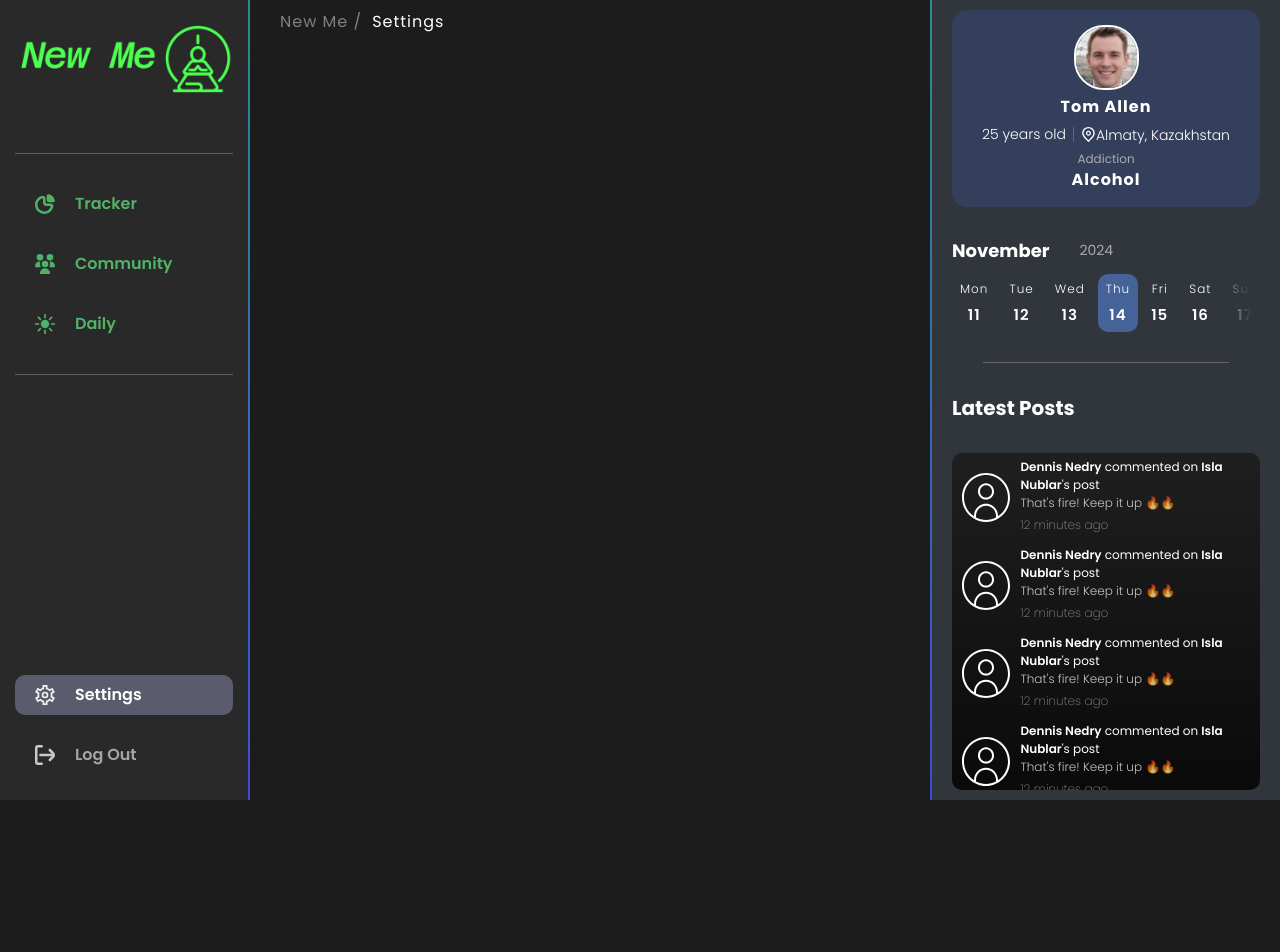
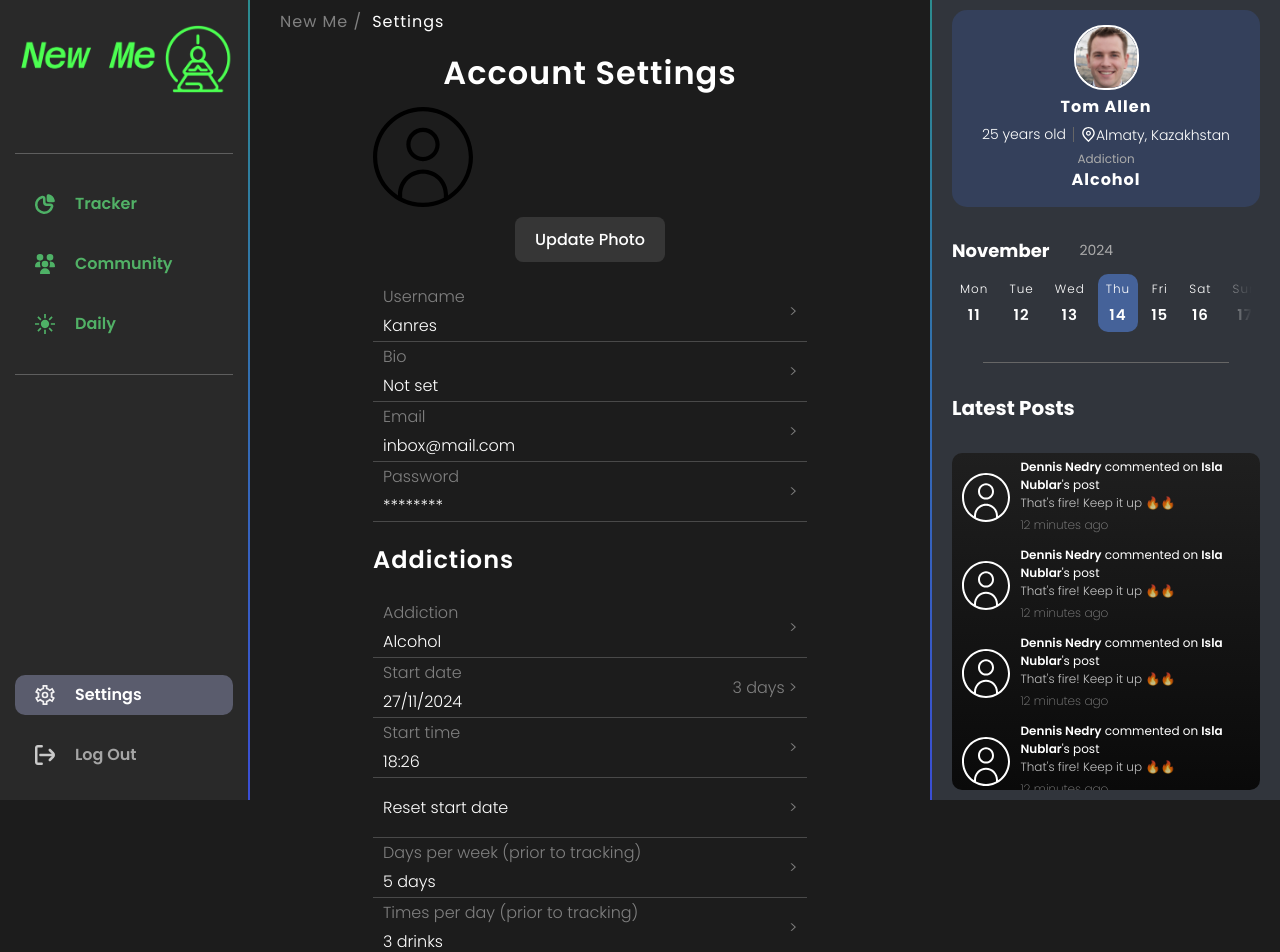
Before and after one commit to Kanres-GH/sobriety-front, a React (Vite) app: page /settings in a window 1280 px wide. Shown: the top 952 px of the page. Before the commit the page ends 800 px from the top, so only its background shows below. Built offline with nearby package versions, Linux system fonts and the light colour scheme.

Commit message:
added settings page, fixed days tracker design

```diff
--- a/src/App.tsx
+++ b/src/App.tsx
@@ -24,13 +24,13 @@ export default function App() {
                 <Route path='/register' element={<RegisterPage />} />
                 <Route path='/tracker/dashboard' element={<MainPage />} />
                 <Route path='/settings' element={<SettingsPage />} />
-                <Route path='/profile' element={<ProfilePage />} />
                 <Route path='/community/feed' element={<CommunityPage />} />
                 <Route path='/community/following' element={<FeedFollowing />} />
                 <Route path='/tracker/savings' element={<SavingsPage />} />
                 <Route path='/tracker/calendar' element={<CalendarPage />} />
                 <Route path='/daily/workbook' element={<WorkbookPage />} />
                 <Route path='/daily/motivation' element={<MotivationPage />} />
+                <Route path='/community/profile' element={<ProfilePage />} />
             </Routes>
         </Router>
     )
--- a/src/components/DaysTracker.tsx
+++ b/src/components/DaysTracker.tsx
@@ -2,6 +2,7 @@ import '../static/css/main-page.css'
 import rightCircle from '../static/imgs/icons/angle-circle-right.svg'
 import leftCircle from '../static/imgs/icons/angle-circle-left.svg'
 import { useState } from 'react';
+import resetIcon from '../static/imgs/icons/duration.svg'
 
 export default function DaysTracker() {
     const [currentIndex, setCurrentIndex] = useState(0);
@@ -103,6 +104,9 @@ export default function DaysTracker() {
                 <img src={leftCircle} onClick={prevItem}/>
                 <img src={rightCircle} onClick={nextItem} />
             </div>
+            <div className="days-tracker-reset">
+                <img src={resetIcon} />
+            </div>
         </div>
     );
 }
--- /dev/null
+++ b/src/components/FeedUser.tsx
@@ -0,0 +1,16 @@
+import '../static/css/main-page.css'
+import Post from './Post';
+
+export function FeedUser() {
+
+    return (
+        <div className='feed-current'>
+            <div className="feed-current-list">
+                <Post />
+                <hr />
+                <Post />
+                <hr />
+            </div>
+        </div>
+    );
+}
--- a/src/components/NavMain.tsx
+++ b/src/components/NavMain.tsx
@@ -15,7 +15,8 @@ export default function NavMain() {
         "/daily/motivation" : "Daily / Motivation",
         "/daily/workbook" : "Daily / Workbook",
         "/settings" : "Settings",
-        "/settings/profile" : "Settings / Profile"
+        "/settings/profile" : "Settings / Profile",
+        "/community/profile" : "Community / Profile"
     }
 
     return (
--- a/src/components/SettingsPage.tsx
+++ b/src/components/SettingsPage.tsx
@@ -2,6 +2,7 @@ import '../static/css/main-page.css'
 import Navbar from './Navbar';
 import NavMain from './NavMain';
 import SideProfile from './SideProfile';
+import userIcon from '../static/imgs/icons/circle-user.svg'
 
 export default function SettingsPage() {
 
@@ -11,7 +12,98 @@ export default function SettingsPage() {
             <div className="main-settings">
                 <NavMain />
                 <div className="settings-content">
-
+                    <div className="settings-content-box">
+                        <div className="settings-header">
+                            <h1>Account Settings</h1>
+                            <div className="settings-header-avatar">
+                                <img src={userIcon} />
+                            </div>
+                            <button>Update Photo</button>
+                        </div>
+                        <div className="settings-data-list">
+                            <div className="settings-data-item">
+                                <div className="settings-data-item-info">
+                                    <span>Username</span>
+                                    <p>Kanres</p>
+                                </div>
+                                <span>&gt;</span>
+                            </div>
+                            <div className="settings-data-item">
+                                <div className="settings-data-item-info">
+                                    <span>Bio</span>
+                                    <p>Not set</p>
+                                </div>
+                                <span>&gt;</span>
+                            </div>
+                            <div className="settings-data-item">
+                                <div className="settings-data-item-info">
+                                    <span>Email</span>
+                                    <p>inbox@mail.com</p>
+                                </div>
+                                <span>&gt;</span>
+                            </div>
+                            <div className="settings-data-item">
+                                <div className="settings-data-item-info">
+                                    <span>Password</span>
+                                    <p>********</p>
+                                </div>
+                                <span>&gt;</span>
+                            </div>
+                        </div>
+                        <h1>Addictions</h1>
+                        <div className="settings-data-list">
+                            <div className="settings-data-item">
+                                <div className="settings-data-item-info">
+                                    <span>Addiction</span>
+                                    <p>Alcohol</p>
+                                </div>
+                                <span>&gt;</span>
+                            </div>
+                            <div className="settings-data-item">
+                                <div className="settings-data-item-info">
+                                    <span>Start date</span>
+                                    <p>27/11/2024</p>
+                                </div>
+                                <span>3 days &gt;</span>
+                            </div>
+                            <div className="settings-data-item">
+                                <div className="settings-data-item-info">
+                                    <span>Start time</span>
+                                    <p>18:26</p>
+                                </div>
+                                <span>&gt;</span>
+                            </div>
+                            <div className="settings-data-item">
+                                <p>Reset start date</p>
+                                <span>&gt;</span>
+                            </div>
+                            <div className="settings-data-item">
+                                <div className="settings-data-item-info">
+                                    <span>Days per week (prior to tracking)</span>
+                                    <p>5 days</p>
+                                </div>
+                                <span>&gt;</span>
+                            </div>
+                            <div className="settings-data-item">
+                                <div className="settings-data-item-info">
+                                    <span>Times per day (prior to tracking)</span>
+                                    <p>3 drinks</p>
+                                </div>
+                                <span>&gt;</span>
+                            </div>
+                        </div>
+                        <h1>Other</h1>
+                        <div className="settings-data-list">
+                            <div className="settings-data-item">
+                                <p style={{color: 'lightblue'}}>Sign out</p>
+                                <span>&gt;</span>
+                            </div>
+                            <div className="settings-data-item">
+                                <p style={{color: 'red'}}>Delete account</p>
+                                <span>&gt;</span>
+                            </div>
+                        </div>
+                    </div>
                 </div>
             </div>
             <SideProfile />
--- a/src/static/css/main-page.css
+++ b/src/static/css/main-page.css
@@ -9,7 +9,7 @@ body {
     /* height: 100vh; */
 }
 
-.main-dashboard, .main-savings, .main-calendar, .main-feed, .main-daily, .main-following, .main-settings, .main-pledge, .main-workbook, .main-motivation {
+.main-dashboard, .main-savings, .main-calendar, .main-feed, .main-daily, .main-following, .main-settings, .main-pledge, .main-workbook, .main-motivation, .main-profile {
     display: flex;
     flex-direction: column;
     /* border: 1px solid rgb(255, 0, 0); */
@@ -412,6 +412,7 @@ body {
 /*  DAYS TRACKER  */
 
 .days-tracker {
+    position: relative;
     /* border: 1px solid red; */
     background: linear-gradient(-45deg, #144e99, #321f88, #2D5160, #183440);
     animation: gradient 10s ease infinite;
@@ -426,9 +427,19 @@ body {
 .days-tracker img {
     position: absolute;
     width: 24px;
+    height: 24px;
     filter: invert();
     cursor: pointer;
     pointer-events: all;
+}
+
+.days-tracker-reset {
+    position: absolute;
+    right: 30px;
+    bottom: 20px;
+    width: 24px;
+    /* border: 1px solid red; */
+    height: 24px;
 }
 
 .days-tracker-nav {
@@ -450,6 +461,8 @@ body {
     scale: 1.3;
     transition: all 0.25s;
 }
+
+
 
 .main-tracker-wrapper {
     display: flex;
@@ -883,6 +896,7 @@ body {
 }
 
 .post-box {
+    color: white;
     display: flex;
     flex-direction: column;
     background-color: #2d2f34;
@@ -1137,3 +1151,144 @@ body {
     padding: 15px;
     font-weight: 300;
 }
+
+/* -- USER PROFILE -- */
+
+.profile-content {
+    display: flex;
+    flex-direction: column;
+    align-items: center;
+    /* border: 1px solid red; */
+}
+
+.profile-content-box {
+    display: flex;
+    flex-direction: column;
+    width: 70%;
+    gap: 20px;
+    /* border: 1px solid yellow; */
+}
+
+.profile-header {
+    display: flex;
+    flex-direction: column;
+    text-align: center;
+    align-items: center;
+    gap: 10px;
+}
+
+.profile-header img {
+    height: 100px;
+}
+
+.profile-header h1 {
+    font-size: 24px;
+    font-weight: 600;
+}
+
+.profile-header span {
+    display: flex;
+    align-items: center;
+    color: gray;
+    gap: 8px;
+    font-weight: 300;
+}
+
+.profile-header span img {
+    filter: invert(61%) sepia(0%) saturate(77%) hue-rotate(183deg) brightness(90%) contrast(82%);
+    height: 16px;
+}
+
+.profile-header button {
+    background-color: #156dac;
+    color: white;
+}
+
+.profile-posts {
+    display: flex;
+    flex-direction: column;
+    gap: 10px;
+}
+
+.profile-posts h1 {
+    font-size: 24px;
+    font-weight: 600;
+    letter-spacing: 1px;
+}
+
+/* -- SETTINGS -- */
+
+.settings-content {
+    display: flex;
+    flex-direction: column;
+    align-items: center;
+    /* border: 1px solid yellow; */
+}
+
+.settings-content-box {
+    display: flex;
+    flex-direction: column;
+    gap: 20px;
+    width: 70%;
+    /* border: 1px solid red; */
+}
+
+.settings-content-box h1 {
+    font-size: 24px;
+    font-weight: 600;
+    letter-spacing: 1px;
+}
+
+.settings-header {
+    display: flex;
+    flex-direction: column;
+    color: white;
+    align-items: center;
+    gap: 10px;
+}
+
+.settings-header h1 {
+    font-size: 32px;
+}
+
+.settings-header button {
+    background-color:rgb(54, 54, 54);
+}
+
+.settings-header-avatar {
+    display: flex;
+    height: 100px;
+    /* height: 100%; */
+}
+
+.settings-data-list {
+    display: flex;
+    flex-direction: column;
+    /* gap: 10px; */
+}
+
+.settings-data-item {
+    font-weight: 300;
+    display: flex;
+    justify-content: space-between;
+    align-items: center;
+    border-bottom: 1px solid rgb(73, 73, 73);
+    cursor: pointer;
+    transition: 0.25s;
+    padding: 5px 10px;
+    height: 60px;
+}
+
+.settings-data-item:hover {
+    background-color: #292929;
+}
+
+.settings-data-item span {
+    color: gray;
+}
+
+.settings-data-item-info {
+    display: flex;
+    flex-direction: column;
+    gap: 5px;
+}
```
Also changed, not shown: src/components/ProfilePage.tsx (+25 -0 lines), src/static/imgs/icons/duration.svg (added).
